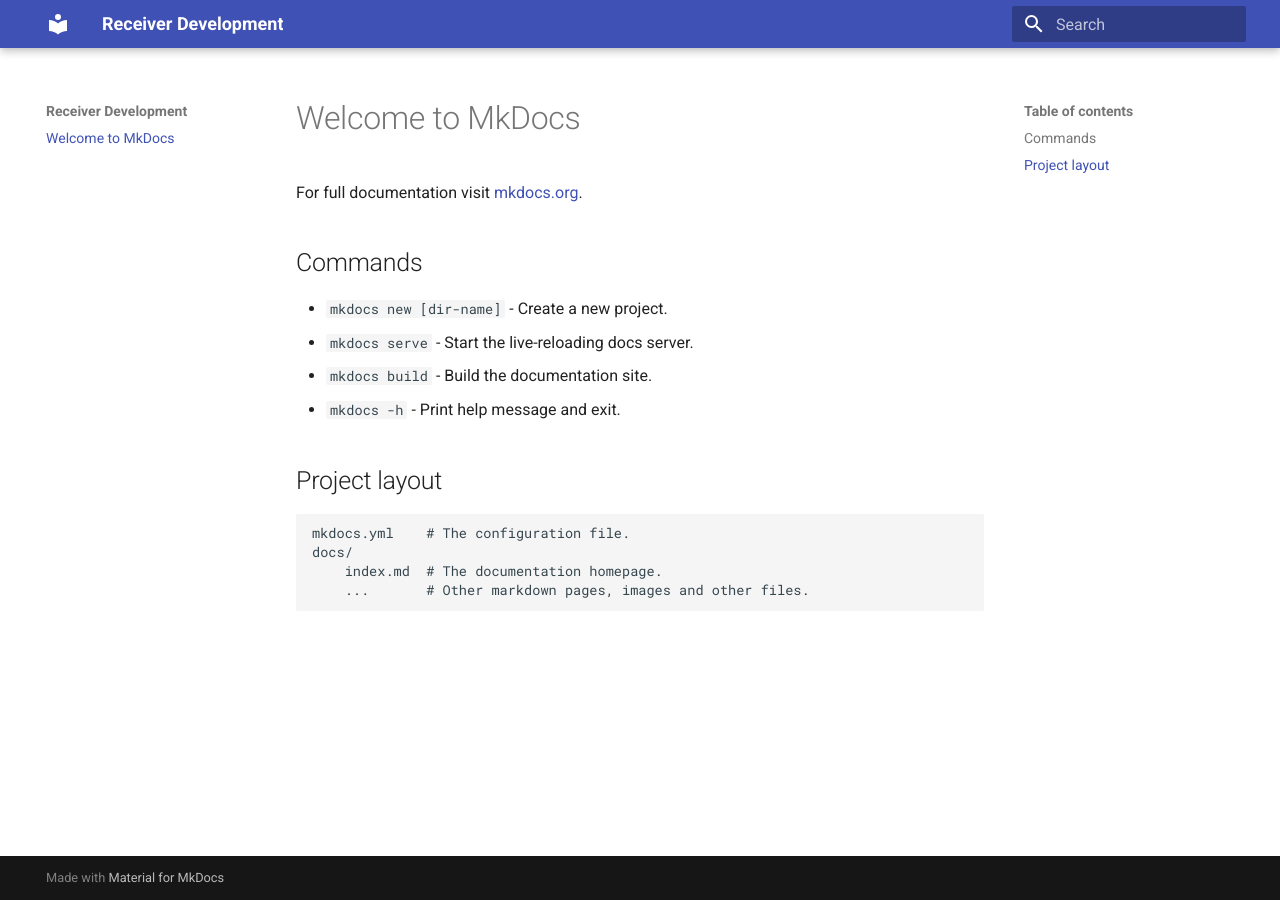
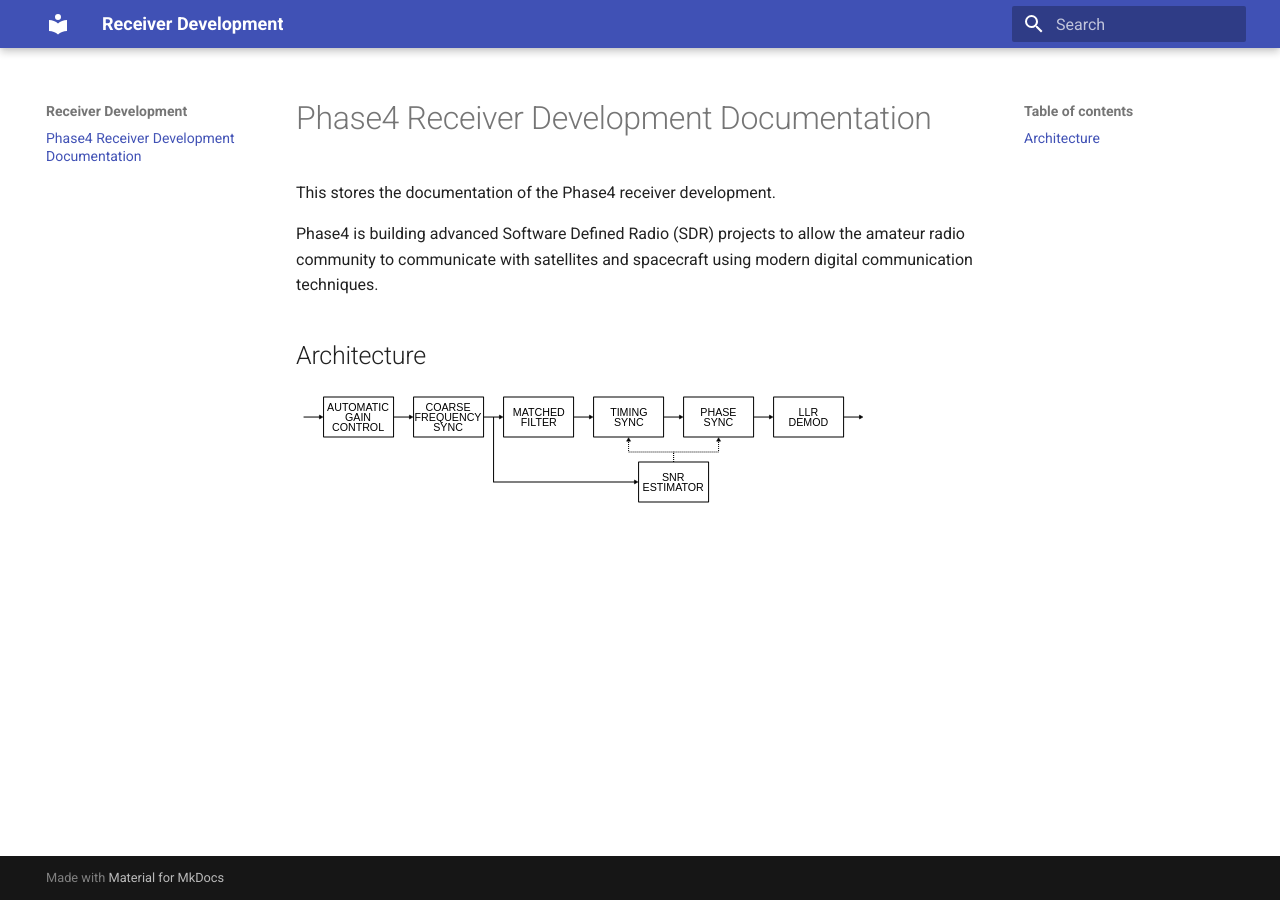
Before and after one commit to haifuraiya/receiver-development, an MkDocs documentation site: the page built from docs/index.md, in a window 1280 px wide. Built offline with MkDocs 1.6.1 and Material for MkDocs 9.7.7, drawn with Linux system fonts in a browser that asks for light colours.

Commit message:
Starting documentation

```diff
--- a/docs/index.md
+++ b/docs/index.md
@@ -1,17 +1,9 @@
-# Welcome to MkDocs
+# Phase4 Receiver Development Documentation
 
-For full documentation visit [mkdocs.org](https://www.mkdocs.org).
+This stores the documentation of the Phase4 receiver development.
 
-## Commands
+Phase4 is building advanced Software Defined Radio (SDR) projects to allow the amateur radio community to communicate with satellites and spacecraft using modern digital communication techniques.
 
-* `mkdocs new [dir-name]` - Create a new project.
-* `mkdocs serve` - Start the live-reloading docs server.
-* `mkdocs build` - Build the documentation site.
-* `mkdocs -h` - Print help message and exit.
+## Architecture
 
-## Project layout
-
-    mkdocs.yml    # The configuration file.
-    docs/
-        index.md  # The documentation homepage.
-        ...       # Other markdown pages, images and other files.
+![Receiver Architecture](receiver_architecture.svg)
```
Also changed, not shown: README.md (+11 -2 lines), docs/receiver_architecture.svg (added).
